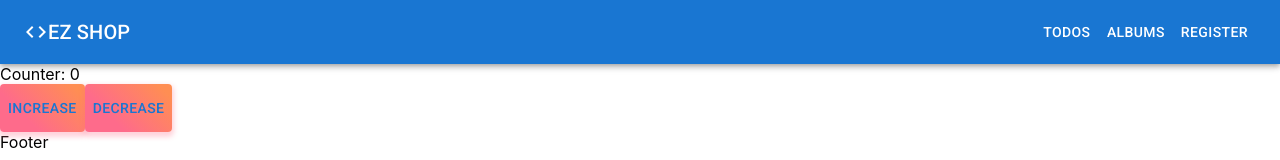
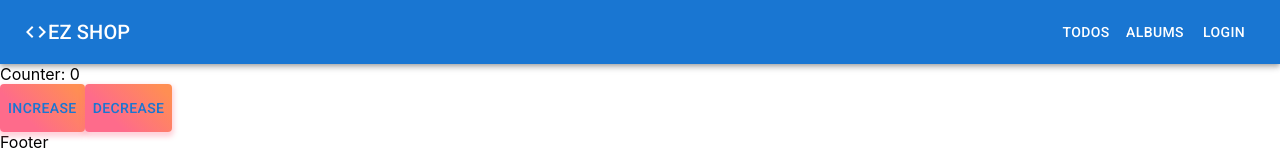
Before and after one commit to thangvu-dona/thangvu-learn-react, a React (Create React App) app: page / in a window 1280 px wide. Shown: the top 160 px of the page. Built offline with nearby package versions, Linux system fonts and the light colour scheme; no server answers.

Commit message:
change text LOGIN to Icon LoggedIn when user logged

```diff
--- a/src/components/Header/index.jsx
+++ b/src/components/Header/index.jsx
@@ -11,8 +11,9 @@
 import { Link, NavLink } from "react-router-dom";
 import Register from "features/Auth/components/Register";
 import { IconButton } from "@mui/material";
-import { Close } from "@mui/icons-material";
+import { AccountCircle, Close } from "@mui/icons-material";
 import Login from "features/Auth/components/Login";
+import { useSelector } from "react-redux";
 
 const MODE = {
   LOGIN: "login",
@@ -20,6 +21,9 @@
 };
 
 export default function Header() {
+  const loggedInUser = useSelector((state) => state.user.current);
+  const isLoggedIn = !!loggedInUser.id;
+
   const [open, setOpen] = React.useState(false);
   const [mode, setMode] = React.useState(MODE.LOGIN); // state for switching mode
 
@@ -64,13 +68,21 @@
             </Button>
           </NavLink>
 
+          {!isLoggedIn && (
             <Button
               color="inherit"
               sx={{ color: "#FFF" }}
               onClick={handleClickOpen}
             >
-            Register
+              Login
             </Button>
+          )}
+
+          {isLoggedIn && (
+            <IconButton color="inherit">
+              <AccountCircle />
+            </IconButton>
+          )}
         </Toolbar>
       </AppBar>
 
```
Lines whose indentation alone changed are shown as unchanged.
